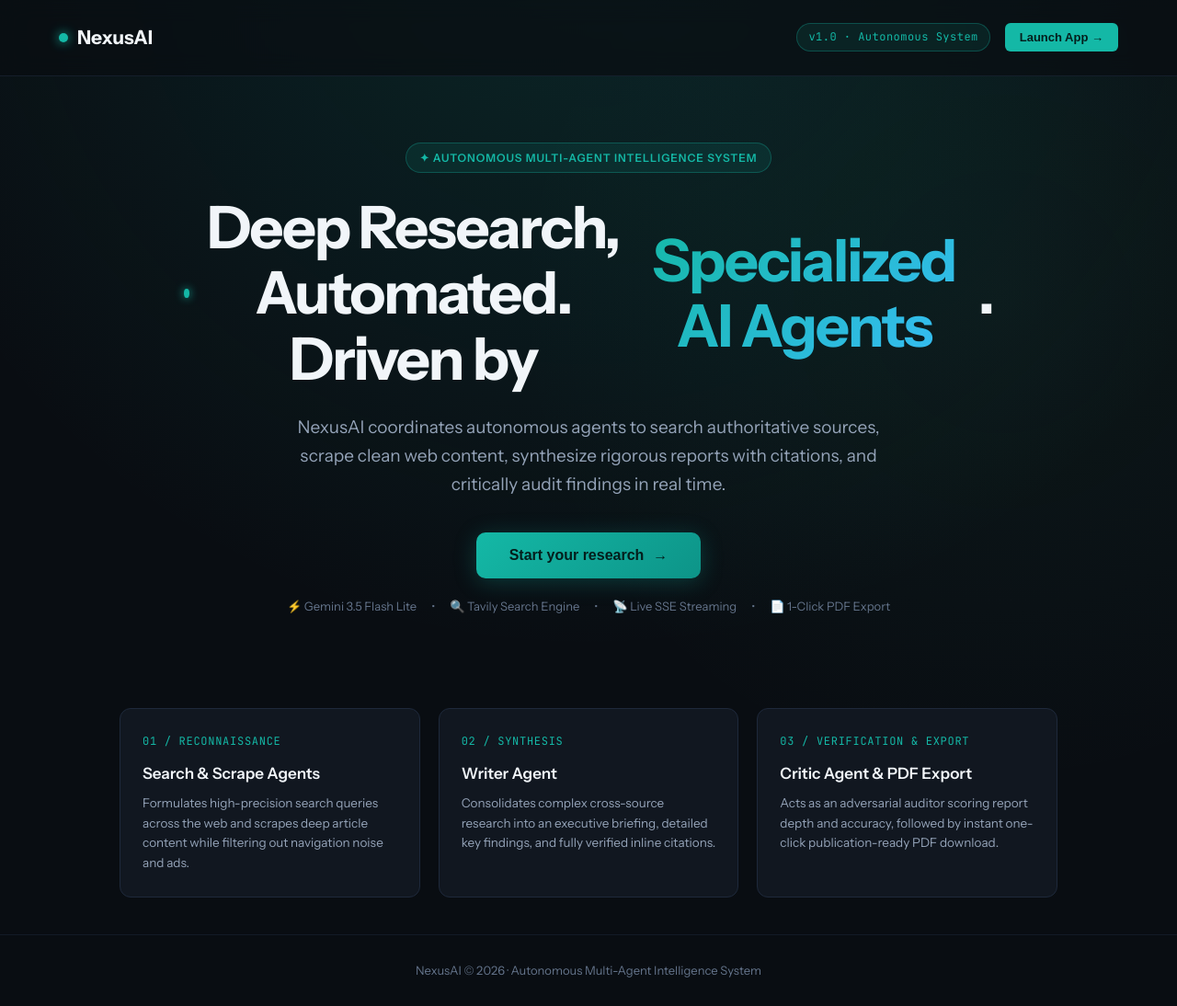
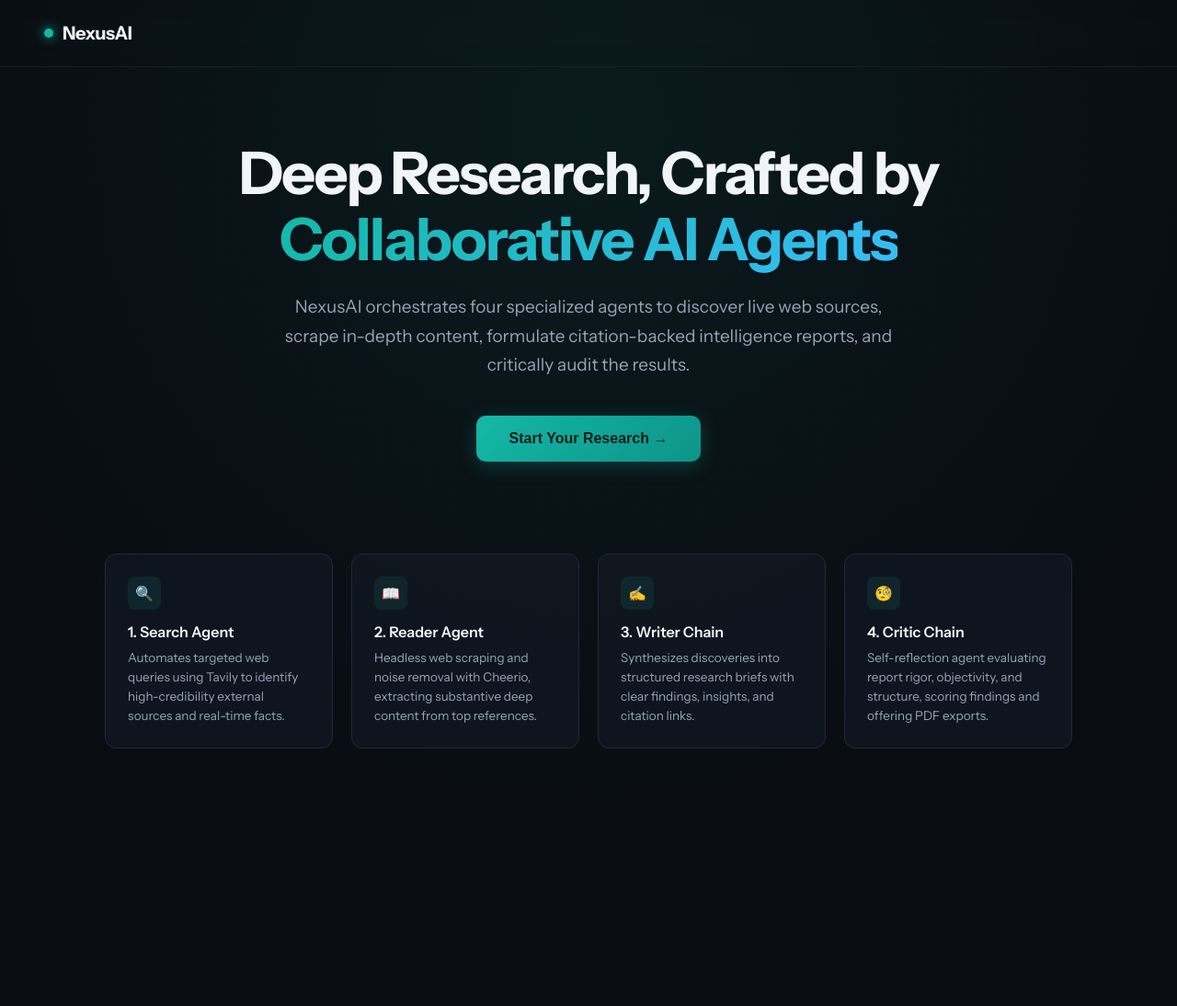
Before and after one commit to chestasolanki/nexusAI, a website: page public/index.html in a window 1280 px wide. Shown: the whole page at 92% size. After the commit the page ends 894 px from the top, so only its background shows below. Drawn offline with nearby package versions, Linux system fonts and the light colour scheme.

Commit message:
Fix hero layout and update NexusAI landing page

```diff
--- a/public/index.html
+++ b/public/index.html
@@ -9,16 +9,16 @@
 <style>
 :root {
   --bg: #090d12;
+  --bg-gradient: radial-gradient(circle at 50% 15%, rgba(20, 184, 166, 0.08) 0%, rgba(9, 13, 18, 0.95) 75%);
   --panel: #111720;
+  --panel-glass: rgba(17, 23, 32, 0.85);
   --panel-border: #1e293b;
-  --panel-hover: #16202c;
   --accent: #14b8a6;
+  --accent-hover: #2dd4bf;
   --accent-glow: rgba(20, 184, 166, 0.25);
-  --accent-soft: rgba(20, 184, 166, 0.1);
   --ink: #f1f5f9;
   --ink-soft: #cbd5e1;
   --muted: #94a3b8;
-  --muted-dark: #64748b;
   --font-sans: "Instrument Sans", -apple-system, BlinkMacSystemFont, "Segoe UI", Roboto, sans-serif;
   --font-serif: "Source Serif 4", Georgia, serif;
   --font-mono: "JetBrains Mono", monospace;
@@ -28,32 +28,31 @@
 }
 
 * { box-sizing: border-box; margin: 0; padding: 0; }
+
 body {
   background: var(--bg);
   color: var(--ink);
   font-family: var(--font-sans);
   min-height: 100vh;
-  line-height: 1.6;
+  overflow-x: hidden;
 }
 
-/* ================= LANDING PAGE STYLES ================= */
+/* ==========================================================
+   LANDING PAGE VIEW
+   ========================================================== */
 #landingView {
   min-height: 100vh;
   display: flex;
   flex-direction: column;
-  background: radial-gradient(circle at 50% -10%, rgba(20, 184, 166, 0.15), transparent 60%),
-              radial-gradient(circle at 85% 30%, rgba(52, 211, 153, 0.05), transparent 40%),
-              var(--bg);
-  animation: fadeIn 0.4s ease;
+  background: var(--bg-gradient);
 }
 
 .landing-nav {
   display: flex;
   justify-content: space-between;
   align-items: center;
-  padding: 24px clamp(20px, 6vw, 64px);
-  border-bottom: 1px solid rgba(30, 41, 59, 0.6);
-  background: rgba(9, 13, 18, 0.7);
+  padding: 24px 48px;
+  border-bottom: 1px solid rgba(30, 41, 59, 0.5);
   backdrop-filter: blur(12px);
   position: sticky;
   top: 0;
@@ -61,13 +60,13 @@ body {
 }
 
 .brand-logo {
+  font-size: 20px;
+  font-weight: 700;
+  letter-spacing: -0.02em;
+  color: var(--ink);
   display: flex;
   align-items: center;
   gap: 10px;
-  font-size: 21px;
-  font-weight: 700;
-  color: var(--ink);
-  text-decoration: none;
   cursor: pointer;
 }
 .brand-logo::before {
@@ -79,46 +78,51 @@ body {
   box-shadow: 0 0 12px var(--accent);
 }
 
-.nav-actions {
-  display: flex;
+.nav-status {
+  display: inline-flex;
   align-items: center;
-  gap: 16px;
+  gap: 8px;
+  font-size: 13px;
+  color: var(--muted);
+  background: rgba(255, 255, 255, 0.03);
+  padding: 6px 14px;
+  border-radius: 999px;
+  border: 1px solid var(--panel-border);
 }
-.nav-badge {
-  font-size: 12px;
-  font-family: var(--font-mono);
-  color: var(--accent);
-  background: var(--accent-soft);
-  border: 1px solid rgba(20, 184, 166, 0.3);
-  padding: 5px 12px;
-  border-radius: 999px;
-  letter-spacing: 0.04em;
+.nav-status::before {
+  content: "";
+  width: 7px;
+  height: 7px;
+  background: var(--ok);
+  border-radius: 50%;
+  box-shadow: 0 0 6px var(--ok);
 }
 
-.landing-hero {
+.hero-section {
   flex: 1;
   display: flex;
   flex-direction: column;
   align-items: center;
+  justify-content: center;
   text-align: center;
-  padding: 72px clamp(20px, 6vw, 40px) 40px;
-  max-width: 960px;
+  padding: 80px 24px 60px;
+  max-width: 980px;
   margin: 0 auto;
 }
 
-.hero-pill {
+.pill-badge {
   display: inline-flex;
   align-items: center;
-  gap: 8px;
-  font-size: 12px;
+  gap: 6px;
+  font-size: 12.5px;
   font-weight: 600;
+  text-transform: uppercase;
+  letter-spacing: 0.08em;
   color: var(--accent);
-  background: var(--accent-soft);
-  border: 1px solid rgba(20, 184, 166, 0.3);
+  background: rgba(20, 184, 166, 0.1);
+  border: 1px solid rgba(20, 184, 166, 0.25);
   padding: 6px 14px;
   border-radius: 999px;
-  text-transform: uppercase;
-  letter-spacing: 0.08em;
   margin-bottom: 24px;
 }
 
@@ -137,18 +141,26 @@ body {
 }
 
 .hero-desc {
-  font-size: clamp(16px, 2.2vw, 19px);
+  font-size: clamp(16px, 2vw, 19px);
+  line-height: 1.65;
   color: var(--muted);
-  max-width: 680px;
-  line-height: 1.65;
-  margin-bottom: 36px;
+  max-width: 700px;
+  margin-bottom: 40px;
 }
 
-.btn-hero {
+.cta-group {
+  display: flex;
+  gap: 16px;
+  align-items: center;
+  justify-content: center;
+  flex-wrap: wrap;
+}
+
+.btn-cta {
   background: linear-gradient(135deg, var(--accent) 0%, #0d9488 100%);
   color: #041e1c;
   font-size: 16px;
-  font-weight: 700;
+  font-weight: 600;
   padding: 16px 36px;
   border-radius: 10px;
   border: 0;
@@ -156,86 +168,70 @@ body {
   display: inline-flex;
   align-items: center;
   gap: 10px;
-  box-shadow: 0 4px 24px var(--accent-glow);
+  box-shadow: 0 4px 20px var(--accent-glow);
   transition: all 0.25s ease;
 }
-.btn-hero:hover {
+.btn-cta:hover {
   transform: translateY(-2px);
-  box-shadow: 0 8px 32px rgba(20, 184, 166, 0.4);
-  filter: brightness(1.08);
+  box-shadow: 0 8px 28px rgba(20, 184, 166, 0.4);
+  color: #000;
 }
-.btn-hero:active {
+.btn-cta:active {
   transform: translateY(0);
 }
 
-.hero-meta {
-  font-size: 13px;
-  color: var(--muted-dark);
-  margin-top: 20px;
-  display: flex;
-  align-items: center;
-  gap: 16px;
-  flex-wrap: wrap;
-  justify-content: center;
-}
-
-.landing-features {
+.feature-grid {
   display: grid;
-  grid-template-columns: repeat(auto-fit, minmax(260px, 1fr));
+  grid-template-columns: repeat(auto-fit, minmax(220px, 1fr));
   gap: 20px;
+  max-width: 1100px;
+  margin: 0 auto;
+  padding: 40px 24px 80px;
   width: 100%;
-  max-width: 1100px;
-  margin: 60px auto 40px;
-  padding: 0 clamp(20px, 6vw, 40px);
 }
 
 .feature-card {
-  background: var(--panel);
+  background: var(--panel-glass);
   border: 1px solid var(--panel-border);
   border-radius: 12px;
-  padding: 26px 24px;
+  padding: 24px;
   text-align: left;
-  transition: all 0.25s ease;
+  transition: all 0.2s ease;
 }
 .feature-card:hover {
   border-color: rgba(20, 184, 166, 0.4);
-  background: var(--panel-hover);
-  transform: translateY(-3px);
+  transform: translateY(-2px);
 }
-.feature-num {
-  font-family: var(--font-mono);
-  font-size: 12px;
+.card-icon {
+  width: 36px;
+  height: 36px;
+  border-radius: 8px;
+  background: rgba(20, 184, 166, 0.1);
   color: var(--accent);
-  letter-spacing: 0.06em;
-  margin-bottom: 12px;
-  text-transform: uppercase;
+  display: grid;
+  place-items: center;
+  font-size: 16px;
+  margin-bottom: 14px;
 }
-.feature-title {
-  font-size: 17px;
+.feature-card h3 {
+  font-size: 16px;
   font-weight: 600;
   color: var(--ink);
   margin-bottom: 8px;
 }
-.feature-text {
+.feature-card p {
   font-size: 13.5px;
   color: var(--muted);
-  line-height: 1.6;
+  line-height: 1.55;
 }
 
-.landing-footer {
-  text-align: center;
-  padding: 28px;
-  font-size: 13px;
-  color: var(--muted-dark);
-  border-top: 1px solid rgba(30, 41, 59, 0.5);
-}
-
-/* ================= RESEARCH APP STYLES ================= */
-#researchApp {
-  display: grid;
+/* ==========================================================
+   APP WORKSPACE VIEW
+   ========================================================== */
+#appView {
+  display: none;
   grid-template-columns: 360px 1fr;
   min-height: 100vh;
-  animation: fadeIn 0.35s ease;
 }
 
 aside {
@@ -249,34 +245,28 @@ aside {
   height: 100vh;
 }
 
-.aside-header {
-  display: flex;
-  justify-content: space-between;
+.back-link {
+  font-size: 12.5px;
+  color: var(--muted);
+  display: inline-flex;
   align-items: center;
+  gap: 6px;
+  cursor: pointer;
+  margin-bottom: 4px;
+  transition: color 0.15s ease;
 }
-.back-btn {
-  background: transparent;
-  border: 1px solid var(--panel-border);
-  color: var(--muted);
-  font-size: 11.5px;
-  padding: 5px 10px;
-  border-radius: 6px;
-  cursor: pointer;
-  transition: all 0.2s;
-}
-.back-btn:hover {
-  color: var(--ink);
-  border-color: var(--accent);
+.back-link:hover {
+  color: var(--accent);
 }
 
-h1 {
+aside h1 {
   font-size: 20px;
   color: var(--ink);
   display: flex;
   align-items: center;
   gap: 8px;
 }
-h1::before {
+aside h1::before {
   content: "";
   width: 10px;
   height: 10px;
@@ -286,7 +276,7 @@ h1::before {
 }
 
 .box {
-  background: rgba(255,255,255,0.02);
+  background: rgba(255, 255, 255, 0.02);
   border: 1px solid var(--panel-border);
   border-radius: 8px;
   padding: 14px;
@@ -308,6 +298,7 @@ button {
   font-size: 13px;
   transition: all 0.2s;
 }
+
 .btn-primary {
   background: var(--accent);
   color: #041e1c;
@@ -343,7 +334,6 @@ textarea:focus {
   border-color: var(--accent);
 }
 
-/* Multi-Agent Steps List */
 ol.steps {
   list-style: none;
   display: flex;
@@ -369,7 +359,7 @@ ol.steps li {
   font-size: 11px;
   font-weight: 700;
   color: var(--muted);
-  background: rgba(255,255,255,0.02);
+  background: rgba(255, 255, 255, 0.02);
   transition: all 0.2s;
 }
 li.running { color: var(--run); }
@@ -404,9 +394,16 @@ main {
   margin: 24px 0 12px;
   color: var(--ink);
 }
-.report-content ul, .report-content ol { padding-left: 20px; margin-bottom: 14px; }
+.report-content ul, .report-content ol {
+  padding-left: 20px;
+  margin-bottom: 14px;
+}
 .report-content li { margin-bottom: 4px; }
-.report-content hr { border: 0; border-top: 1px solid var(--panel-border); margin: 24px 0; }
+.report-content hr {
+  border: 0;
+  border-top: 1px solid var(--panel-border);
+  margin: 24px 0;
+}
 .critic-content {
   font-family: var(--font-serif);
   font-size: 15px;
@@ -414,97 +411,69 @@ main {
   color: var(--ink);
   margin-top: 14px;
 }
-
-@keyframes fadeIn {
-  from { opacity: 0; transform: translateY(6px); }
-  to { opacity: 1; transform: translateY(0); }
-}
-
-@media (max-width: 860px) {
-  #researchApp {
-    grid-template-columns: 1fr;
-  }
-  aside {
-    height: auto;
-    border-right: 0;
-    border-bottom: 1px solid var(--panel-border);
-  }
-}
 </style>
 </head>
 <body>
 
-<!-- 1. LANDING PAGE VIEW -->
+<!-- ==========================================================
+     1. LANDING PAGE
+     ========================================================== -->
 <div id="landingView">
   <nav class="landing-nav">
-    <div class="brand-logo">NexusAI</div>
-    <div class="nav-actions">
-      <span class="nav-badge">v1.0 · Autonomous System</span>
-      <button class="btn-primary" id="navStartBtn" style="width: auto; padding: 8px 16px;">
-        Launch App →
-      </button>
-    </div>
+    <div class="brand-logo" id="navLogo">NexusAI</div>
+
   </nav>
 
-  <section class="landing-hero">
-    <div class="hero-pill">✦ Autonomous Multi-Agent Intelligence System</div>
+  <section class="hero-section">
+
     <h1 class="hero-title">
-      Deep Research, Automated.<br>
-      Driven by <span>Specialized AI Agents</span>.
+      Deep Research, Crafted by <span>Collaborative AI Agents</span>
     </h1>
     <p class="hero-desc">
-      NexusAI coordinates autonomous agents to search authoritative sources, scrape clean web content, synthesize rigorous reports with citations, and critically audit findings in real time.
+      NexusAI orchestrates four specialized agents to discover live web sources, scrape in-depth content, formulate citation-backed intelligence reports, and critically audit the results.
     </p>
-    <button class="btn-hero" id="startResearchBtn">
-      Start your research <span>→</span>
-    </button>
-    <div class="hero-meta">
-      <span>⚡ Gemini 3.5 Flash Lite</span>
-      <span>•</span>
-      <span>🔍 Tavily Search Engine</span>
-      <span>•</span>
-      <span>📡 Live SSE Streaming</span>
-      <span>•</span>
-      <span>📄 1-Click PDF Export</span>
+    <div class="cta-group">
+      <button class="btn-cta" id="startResearchBtn">
+        Start Your Research &rarr;
+      </button>
     </div>
   </section>
 
-  <section class="landing-features">
+  <section class="feature-grid">
     <div class="feature-card">
-      <div class="feature-num">01 / Reconnaissance</div>
-      <h3 class="feature-title">Search & Scrape Agents</h3>
-      <p class="feature-text">
-        Formulates high-precision search queries across the web and scrapes deep article content while filtering out navigation noise and ads.
-      </p>
+      <div class="card-icon">🔍</div>
+      <h3>1. Search Agent</h3>
+      <p>Automates targeted web queries using Tavily to identify high-credibility external sources and real-time facts.</p>
     </div>
+
     <div class="feature-card">
-      <div class="feature-num">02 / Synthesis</div>
-      <h3 class="feature-title">Writer Agent</h3>
-      <p class="feature-text">
-        Consolidates complex cross-source research into an executive briefing, detailed key findings, and fully verified inline citations.
-      </p>
+      <div class="card-icon">📖</div>
+      <h3>2. Reader Agent</h3>
+      <p>Headless web scraping and noise removal with Cheerio, extracting substantive deep content from top references.</p>
     </div>
+
     <div class="feature-card">
-      <div class="feature-num">03 / Verification & Export</div>
-      <h3 class="feature-title">Critic Agent & PDF Export</h3>
-      <p class="feature-text">
-        Acts as an adversarial auditor scoring report depth and accuracy, followed by instant one-click publication-ready PDF download.
-      </p>
+      <div class="card-icon">✍️</div>
+      <h3>3. Writer Chain</h3>
+      <p>Synthesizes discoveries into structured research briefs with clear findings, insights, and citation links.</p>
+    </div>
+
+    <div class="feature-card">
+      <div class="card-icon">🧐</div>
+      <h3>4. Critic Chain</h3>
+      <p>Self-reflection agent evaluating report rigor, objectivity, and structure, scoring findings and offering PDF exports.</p>
     </div>
   </section>
-
-  <footer class="landing-footer">
-    NexusAI © 2026 · Autonomous Multi-Agent Intelligence System
-  </footer>
 </div>
 
-<!-- 2. RESEARCH DASHBOARD VIEW -->
-<div id="researchApp" style="display: none;">
+
+<!-- ==========================================================
+     2. RESEARCH DESK WORKSPACE
+     ========================================================== -->
+<div id="appView">
   <aside>
-    <div class="aside-header">
-      <h1>NexusAI</h1>
-      <button class="back-btn" id="backToHomeBtn">← Home</button>
-    </div>
+    <div class="back-link" id="backToHomeBtn">&larr; Back to Overview</div>
+    <h1>NexusAI</h1>
     <p style="font-size: 12.5px; color: var(--muted);">Autonomous multi-agent intelligence system for deep research and synthesis.</p>
 
     <div class="box">
@@ -553,30 +522,38 @@ main {
 <script>
 const $ = (id) => document.getElementById(id);
 
-// ================= VIEW NAVIGATION =================
-function showApp() {
-  $("landingView").style.display = "none";
-  $("researchApp").style.display = "grid";
-  window.location.hash = "app";
-  $("queryInput").focus();
+// View Navigation Handling with Browser History Support
+function renderRoute() {
+  if (window.location.hash === "#workspace") {
+    $("landingView").style.display = "none";
+    $("appView").style.display = "grid";
+    setTimeout(() => $("queryInput").focus(), 50);
+  } else {
+    $("appView").style.display = "none";
+    $("landingView").style.display = "flex";
+  }
 }
 
-function showLanding() {
-  $("researchApp").style.display = "none";
-  $("landingView").style.display = "flex";
-  history.replaceState(null, null, " ");
-}
+$("startResearchBtn").onclick = () => {
+  window.location.hash = "workspace";
+};
 
-$("startResearchBtn").addEventListener("click", showApp);
-$("navStartBtn").addEventListener("click", showApp);
-$("backToHomeBtn").addEventListener("click", showLanding);
+$("backToHomeBtn").onclick = () => {
+  window.location.hash = "";
+};
 
-// Check if user reloaded with #app
-if (window.location.hash === "#app") {
-  showApp();
-}
+$("navLogo").onclick = () => {
+  window.location.hash = "";
+};
 
-// ================= AGENT STEP TRACKING =================
+// Handle Browser Back and Forward Buttons
+window.addEventListener("hashchange", renderRoute);
+window.addEventListener("popstate", renderRoute);
+
+// Initial route check on page load
+renderRoute();
+
+// Multi-Agent Step Control
 function setStep(stepNum, status) {
   const el = $(`step-${stepNum}`);
   if (!el) return;
@@ -592,7 +569,6 @@ function resetSteps() {
   for (let i = 1; i <= 4; i++) setStep(i, "");
 }
 
-// ================= MULTI-AGENT EXECUTION =================
 $("runBtn").onclick = () => {
   const topic = $("queryInput").value.trim();
   if (!topic) return;
@@ -622,7 +598,6 @@ $("runBtn").onclick = () => {
       criticContent = payload;
       $("criticCard").style.display = "block";
       $("criticText").innerHTML = marked.parse(criticContent || "");
-      // Show "Save the Report" PDF button when Critic finishes
       $("savePdfBtn").style.display = "inline-flex";
     }
   });
@@ -648,7 +623,7 @@ $("runBtn").onclick = () => {
   };
 };
 
-// ================= PDF EXPORT =================
+// Handle "Save the Report (PDF)"
 $("savePdfBtn").onclick = () => {
   const topic = $("queryInput").value.trim() || "Research Report";
 
```
Also changed, not shown: 1 other file.
